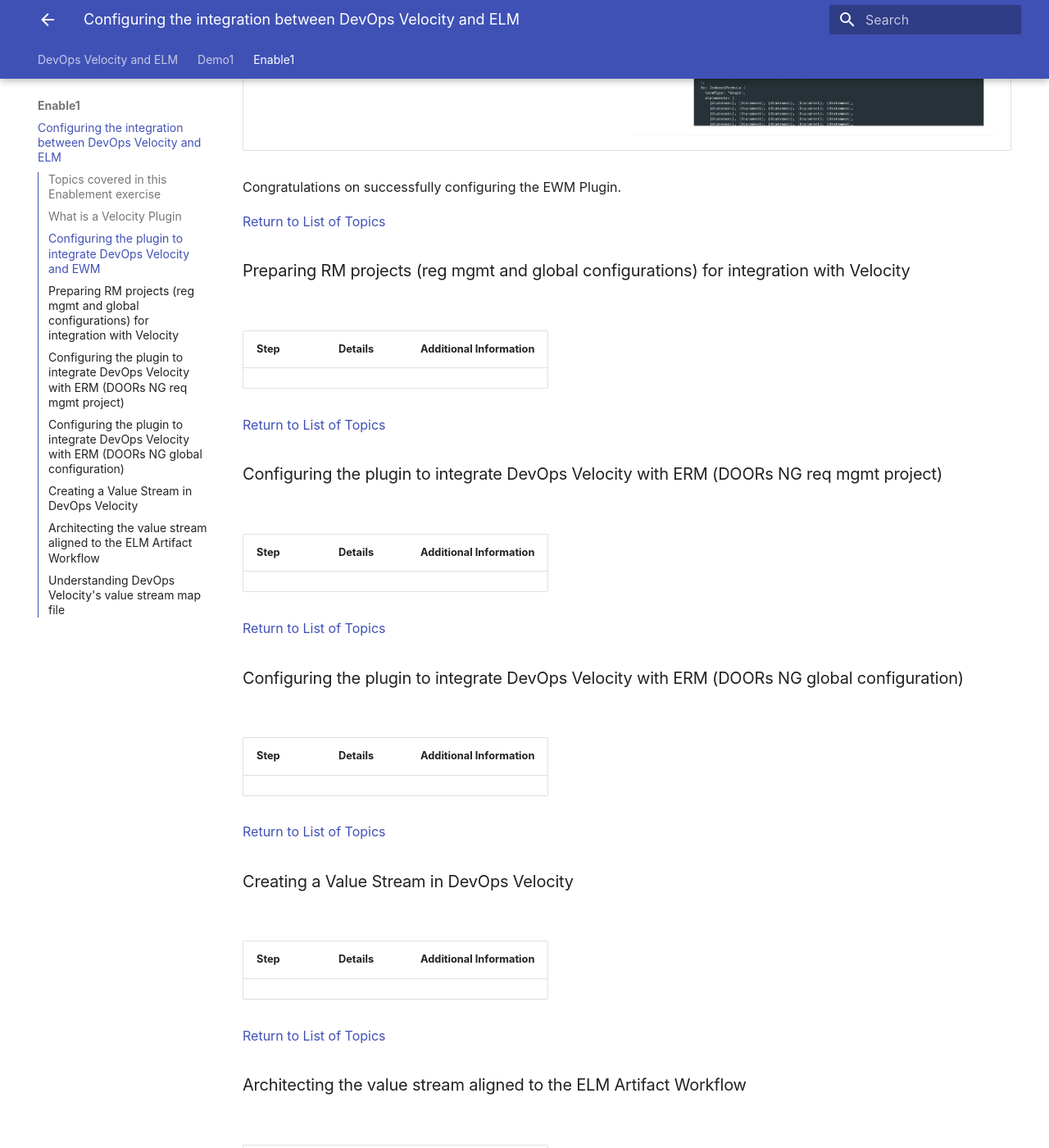
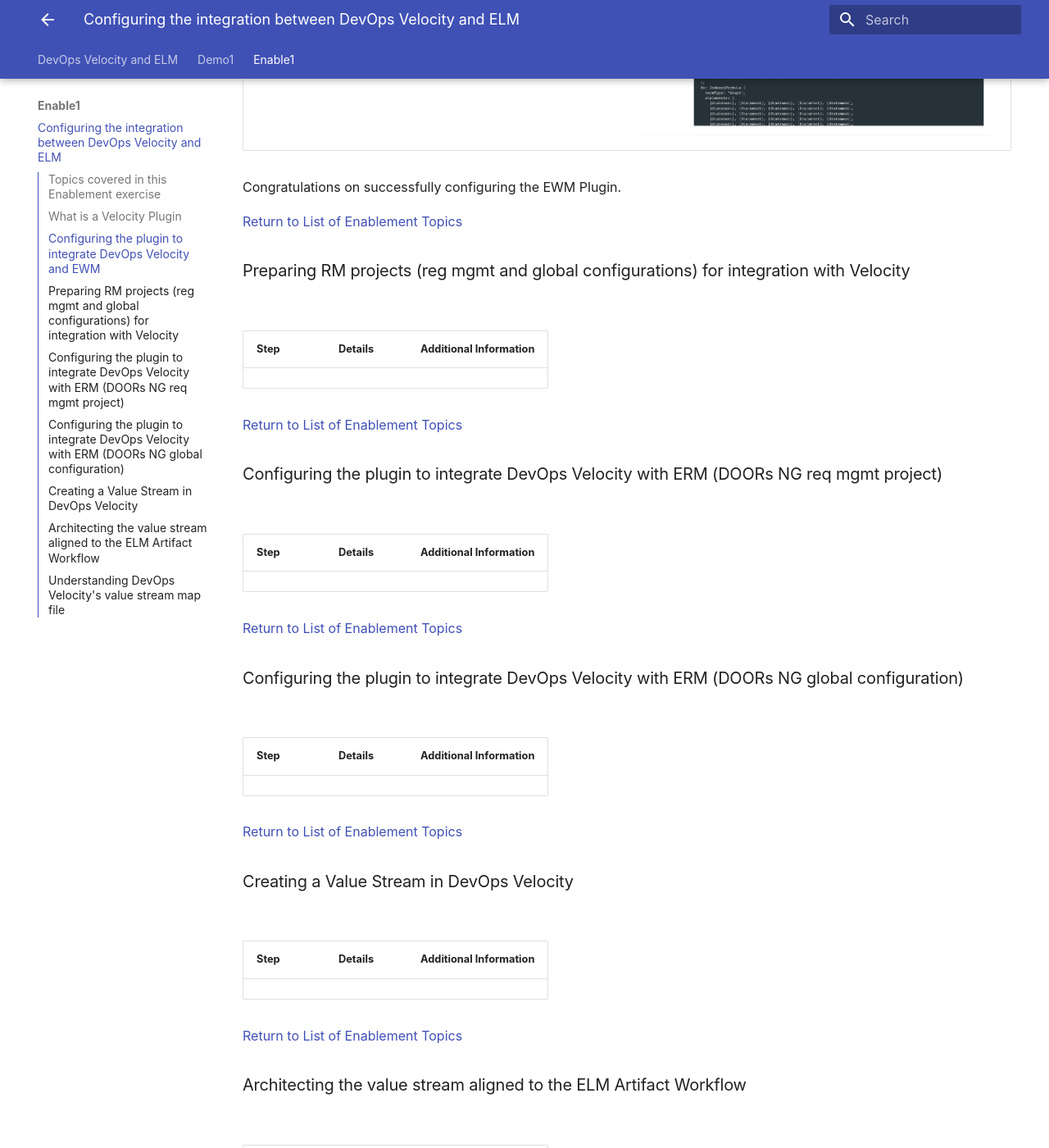
Before and after one commit to DevOpsAutomationLabs/ELM_Velocity, an MkDocs documentation site: the page built from docs/enable1/index.md, in a window 1280 px wide and 1400 px high, scrolled down 3892 px. Shown: the whole window at 82% size. Built offline with MkDocs 1.6.1 and Material for MkDocs 9.7.7, drawn with Linux system fonts in a browser that asks for light colours; some of the changed text lies outside the part shown.

Commit message:
Update index.md

```diff
--- a/docs/enable1/index.md
+++ b/docs/enable1/index.md
@@ -26,7 +26,7 @@
 
 <br/>
 
-[Return to List of Topics](#topics-covered-in-this-enablement-exercise)
+[Return to List of Enablement Topics](#topics-covered-in-this-enablement-exercise)
 <br/>
 
 ### Configuring the plugin to integrate DevOps Velocity and EWM
@@ -54,7 +54,7 @@
 
 Congratulations on successfully configuring the EWM Plugin.
 
-[Return to List of Topics](#topics-covered-in-this-enablement-exercise)
+[Return to List of Enablement Topics](#topics-covered-in-this-enablement-exercise)
 <br/>
 
 ### Preparing RM projects (reg mgmt and global configurations) for integration with Velocity
@@ -63,7 +63,7 @@
 | **Step** | **Details**  | **Additional Information** |
 | ------------- | ------------- | ------------- |
 
-[Return to List of Topics](#topics-covered-in-this-enablement-exercise)
+[Return to List of Enablement Topics](#topics-covered-in-this-enablement-exercise)
 <br/>
 
 ### Configuring the plugin to integrate DevOps Velocity with ERM (DOORs NG req mgmt project)
@@ -72,7 +72,7 @@
 | **Step** | **Details**  | **Additional Information** |
 | ------------- | ------------- | ------------- |
 
-[Return to List of Topics](#topics-covered-in-this-enablement-exercise)
+[Return to List of Enablement Topics](#topics-covered-in-this-enablement-exercise)
 <br/>
 
 ### Configuring the plugin to integrate DevOps Velocity with ERM (DOORs NG global configuration)
@@ -81,7 +81,7 @@
 | **Step** | **Details**  | **Additional Information** |
 | ------------- | ------------- | ------------- |
 
-[Return to List of Topics](#topics-covered-in-this-enablement-exercise)
+[Return to List of Enablement Topics](#topics-covered-in-this-enablement-exercise)
 <br/>
 
 ### Creating a Value Stream in DevOps Velocity
@@ -90,7 +90,7 @@
 | **Step** | **Details**  | **Additional Information** |
 | ------------- | ------------- | ------------- |
 
-[Return to List of Topics](#topics-covered-in-this-enablement-exercise)
+[Return to List of Enablement Topics](#topics-covered-in-this-enablement-exercise)
 <br/>
 
 ### Architecting the value stream aligned to the ELM Artifact Workflow
@@ -99,7 +99,7 @@
 | **Step** | **Details**  | **Additional Information** |
 | ------------- | ------------- | ------------- |
 
-[Return to List of Topics](#topics-covered-in-this-enablement-exercise)
+[Return to List of Enablement Topics](#topics-covered-in-this-enablement-exercise)
 <br/>
 
 ### Understanding DevOps Velocity's value stream map file
@@ -108,5 +108,5 @@
 | **Step** | **Details**  | **Additional Information** |
 | ------------- | ------------- | ------------- |
 
-[Return to List of Topics](#topics-covered-in-this-enablement-exercise)
+[Return to List of Enablement Topics](#topics-covered-in-this-enablement-exercise)
 <br/>
```
